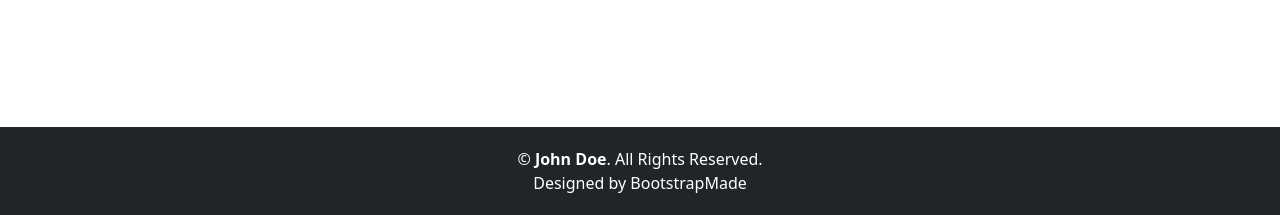
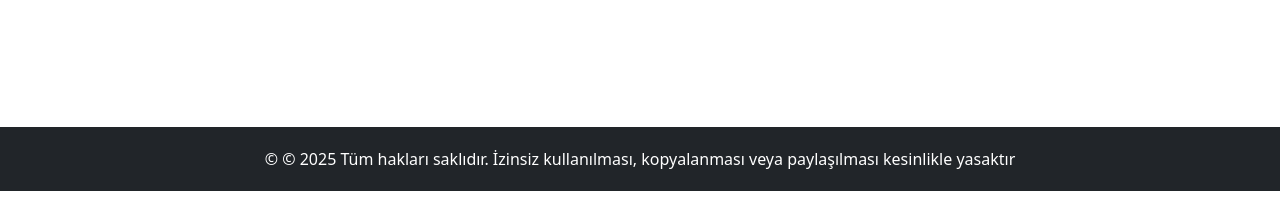
Before and after one commit to emin193/eminyardimci, a plain HTML site: page index.html in a window 1280 px wide. Shown: the part 3005-3220 px from the top of the page. After the commit the page ends 3196 px from the top, so only its background shows below. Drawn offline with nearby package versions, Linux system fonts and the light colour scheme; a script that the page names is missing.

Commit message:
Update index.html

```diff
--- a/index.html
+++ b/index.html
@@ -243,8 +243,7 @@
 
   <footer id="footer" class="footer bg-dark text-white">
     <div class="container text-center">
-      <p>© <strong>John Doe</strong>. All Rights Reserved.</p>
-      <p>Designed by <a href="https://bootstrapmade.com/" class="text-white">BootstrapMade</a></p>
+      <p>© © 2025 Tüm hakları saklıdır. İzinsiz kullanılması, kopyalanması veya paylaşılması kesinlikle yasaktır</p>
     </div>
   </footer>
 
```
